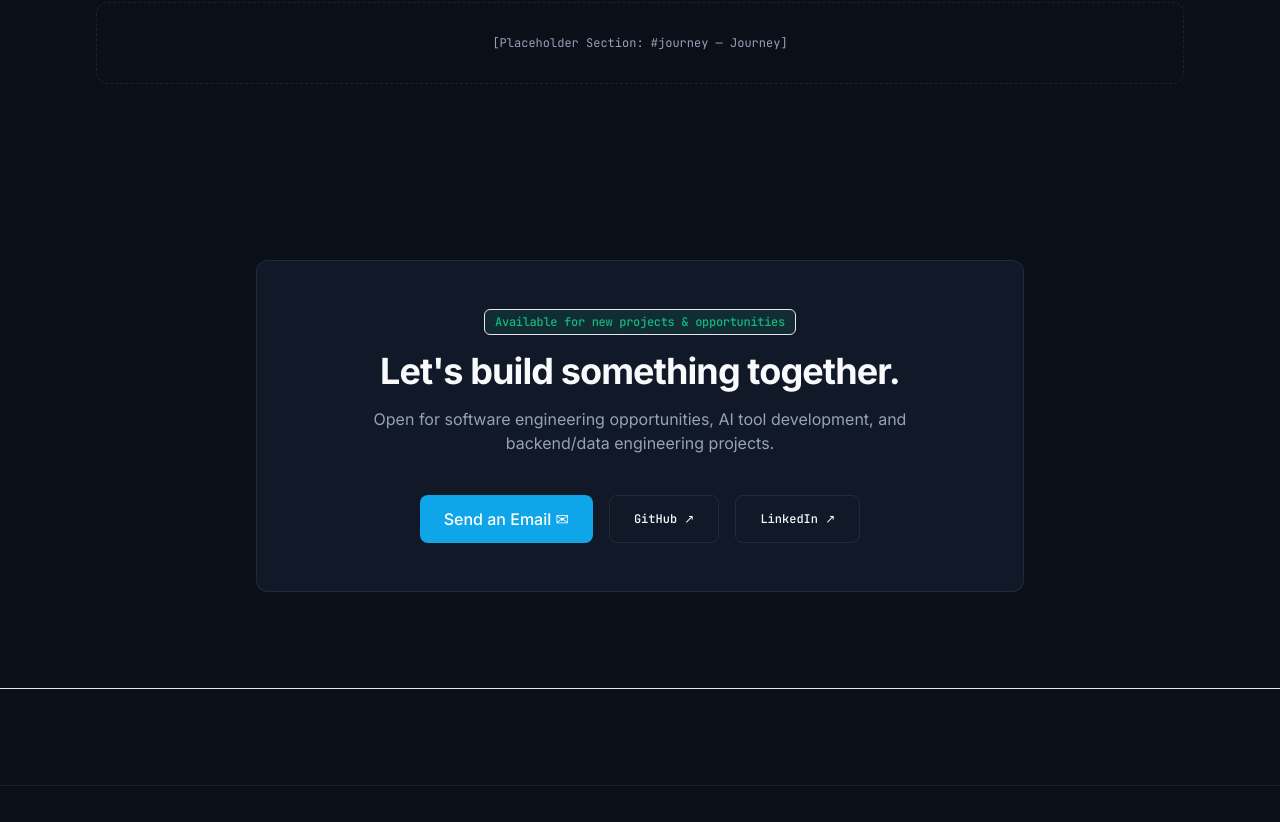
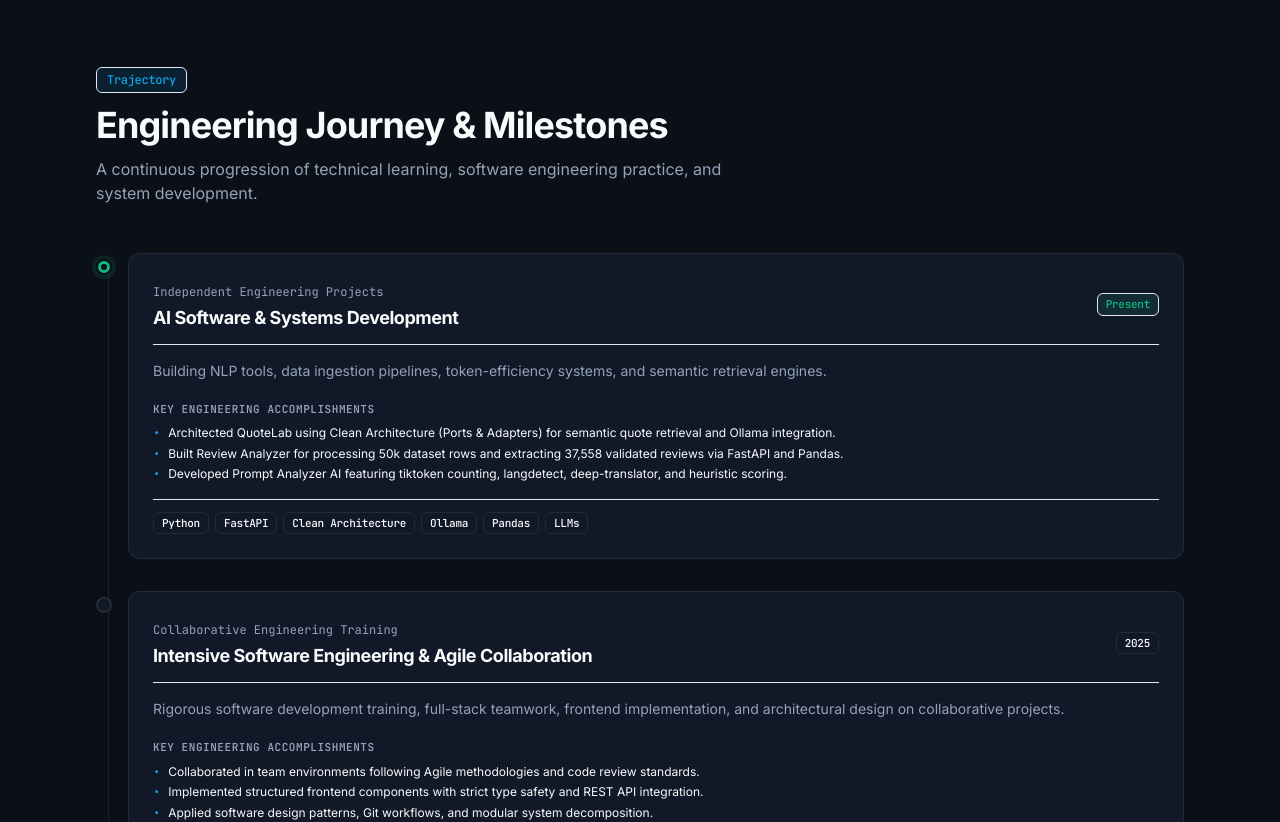
Before and after one commit to ddamago0/Portfolio, a Next.js app: page / in a window 1280 px wide. Shown: the part 3918-4740 px from the top of the page. Built offline with nearby package versions, Linux system fonts and the light colour scheme.

Commit message:
feat: add technical journey and timeline section

```diff
--- a/src/app/page.tsx
+++ b/src/app/page.tsx
@@ -3,8 +3,8 @@ import { Projects } from "@/components/sections/projects";
 import { About } from "@/components/sections/about";
 import { WhatIBuild } from "@/components/sections/what-i-build";
 import { TechStack } from "@/components/sections/tech-stack";
+import { Journey } from "@/components/sections/journey";
 import { Contact } from "@/components/sections/contact";
-import { Container } from "@/components/ui/container";
 
 export default function Home() {
   return (
@@ -24,14 +24,8 @@ export default function Home() {
       {/* Technical Stack Section */}
       <TechStack />
 
-      {/* Journey Section Placeholder (for #journey anchor navigation) */}
-      <section id="journey" className="scroll-mt-20 py-8">
-        <Container size="lg">
-          <div className="border border-dashed border-surface-border rounded-xl p-8 text-center text-xs font-mono text-muted-foreground">
-            [Placeholder Section: #journey — Journey]
-          </div>
-        </Container>
-      </section>
+      {/* Journey / Experience Section */}
+      <Journey />
 
       {/* Contact Section */}
       <Contact />
--- /dev/null
+++ b/src/components/sections/journey.tsx
@@ -0,0 +1,91 @@
+import * as React from "react";
+import { Container } from "@/components/ui/container";
+import { Badge } from "@/components/ui/badge";
+import { Card } from "@/components/ui/card";
+import { journeyContent } from "@/content/journey";
+
+export const Journey: React.FC = () => {
+  return (
+    <section id="journey" className="scroll-mt-20 py-16 sm:py-24 border-b border-surface-border/60">
+      <Container size="lg">
+        <div className="space-y-12">
+          {/* Header de la Sección */}
+          <div className="space-y-3 max-w-2xl">
+            <Badge variant="accent">{journeyContent.sectionBadge}</Badge>
+            <h2 className="text-2xl sm:text-3xl md:text-4xl font-bold tracking-tight text-foreground">
+              {journeyContent.sectionTitle}
+            </h2>
+            <p className="text-sm sm:text-base text-muted-foreground leading-relaxed">
+              {journeyContent.sectionDescription}
+            </p>
+          </div>
+
+          {/* Línea de Tiempo Vertical */}
+          <div className="relative pl-6 sm:pl-8 space-y-8 before:absolute before:left-2 sm:before:left-3 before:top-2 before:bottom-2 before:w-px before:bg-surface-border">
+            {journeyContent.items.map((item) => (
+              <div key={item.id} className="relative group">
+                {/* Marcador de Estado en la Línea de Tiempo */}
+                <div
+                  className={`absolute -left-6 sm:-left-8 top-1.5 h-4 w-4 rounded-full border-2 border-background flex items-center justify-center transition-colors ${
+                    item.isCurrent
+                      ? "bg-status-success ring-4 ring-status-successBg"
+                      : "bg-surface border-surface-border group-hover:border-accent"
+                  }`}
+                >
+                  {item.isCurrent && (
+                    <span className="h-1.5 w-1.5 rounded-full bg-background" />
+                  )}
+                </div>
+
+                {/* Tarjeta de Hito */}
+                <Card className="space-y-4 border-surface-border bg-surface/80 hover:border-muted-foreground/30 transition-all">
+                  <div className="flex flex-col sm:flex-row sm:items-center justify-between gap-2 border-b border-surface-border/50 pb-3">
+                    <div className="space-y-0.5">
+                      <span className="text-xs font-mono text-muted-foreground">
+                        {item.context}
+                      </span>
+                      <h3 className="text-lg font-bold text-foreground tracking-tight">
+                        {item.roleOrMilestone}
+                      </h3>
+                    </div>
+                    <Badge variant={item.isCurrent ? "success" : "outline"} size="sm">
+                      {item.period}
+                    </Badge>
+                  </div>
+
+                  <p className="text-xs sm:text-sm text-muted-foreground leading-relaxed">
+                    {item.description}
+                  </p>
+
+                  {/* Highlights de Aprendizaje */}
+                  <div className="space-y-2 pt-1">
+                    <span className="text-[11px] font-mono text-muted-foreground uppercase tracking-wider block font-semibold">
+                      Key Engineering Accomplishments
+                    </span>
+                    <ul className="space-y-1 text-xs text-foreground/90 font-sans">
+                      {item.keyLearningsOrHighlights.map((highlight, idx) => (
+                        <li key={idx} className="flex items-start gap-2">
+                          <span className="text-accent font-mono text-xs select-none">•</span>
+                          <span className="leading-snug">{highlight}</span>
+                        </li>
+                      ))}
+                    </ul>
+                  </div>
+
+                  {/* Tags Técnicas */}
+                  <div className="flex flex-wrap gap-1.5 pt-3 border-t border-surface-border/50">
+                    {item.tags.map((tag) => (
+                      <Badge key={tag} variant="outline" size="sm">
+                        {tag}
+                      </Badge>
+                    ))}
+                  </div>
+                </Card>
+              </div>
+            ))}
+          </div>
+        </div>
+      </Container>
+    </section>
+  );
+};
--- /dev/null
+++ b/src/content/journey.ts
@@ -0,0 +1,69 @@
+export interface JourneyItem {
+  id: string;
+  period: string;
+  roleOrMilestone: string;
+  context: string;
+  description: string;
+  keyLearningsOrHighlights: string[];
+  tags: string[];
+  isCurrent?: boolean;
+}
+
+export interface JourneyContent {
+  sectionBadge: string;
+  sectionTitle: string;
+  sectionDescription: string;
+  items: JourneyItem[];
+}
+
+export const journeyContent: JourneyContent = {
+  sectionBadge: "Trajectory",
+  sectionTitle: "Engineering Journey & Milestones",
+  sectionDescription:
+    "A continuous progression of technical learning, software engineering practice, and system development.",
+  items: [
+    {
+      id: "ai-systems-dev",
+      period: "Present",
+      roleOrMilestone: "AI Software & Systems Development",
+      context: "Independent Engineering Projects",
+      description:
+        "Building NLP tools, data ingestion pipelines, token-efficiency systems, and semantic retrieval engines.",
+      keyLearningsOrHighlights: [
+        "Architected QuoteLab using Clean Architecture (Ports & Adapters) for semantic quote retrieval and Ollama integration.",
+        "Built Review Analyzer for processing 50k dataset rows and extracting 37,558 validated reviews via FastAPI and Pandas.",
+        "Developed Prompt Analyzer AI featuring tiktoken counting, langdetect, deep-translator, and heuristic scoring.",
+      ],
+      tags: ["Python", "FastAPI", "Clean Architecture", "Ollama", "Pandas", "LLMs"],
+      isCurrent: true,
+    },
+    {
+      id: "agile-software-eng",
+      period: "2025",
+      roleOrMilestone: "Intensive Software Engineering & Agile Collaboration",
+      context: "Collaborative Engineering Training",
+      description:
+        "Rigorous software development training, full-stack teamwork, frontend implementation, and architectural design on collaborative projects.",
+      keyLearningsOrHighlights: [
+        "Collaborated in team environments following Agile methodologies and code review standards.",
+        "Implemented structured frontend components with strict type safety and REST API integration.",
+        "Applied software design patterns, Git workflows, and modular system decomposition.",
+      ],
+      tags: ["TypeScript", "React", "Git", "REST APIs", "Agile", "System Design"],
+    },
+    {
+      id: "web-dev-frontend",
+      period: "2024",
+      roleOrMilestone: "Web Development & Frontend Engineering",
+      context: "Web Foundations & UI Engineering",
+      description:
+        "Building responsive user interfaces, debugging, component styling, and REST API integrations.",
+      keyLearningsOrHighlights: [
+        "Mastered core web fundamentals (HTML, CSS, JavaScript) and responsive design principles.",
+        "Developed component-driven interfaces using React and modern CSS techniques.",
+        "Integrated client-side state management with backend API endpoints.",
+      ],
+      tags: ["JavaScript", "HTML", "CSS", "React", "Responsive UI", "Web APIs"],
+    },
+  ],
+};
```
